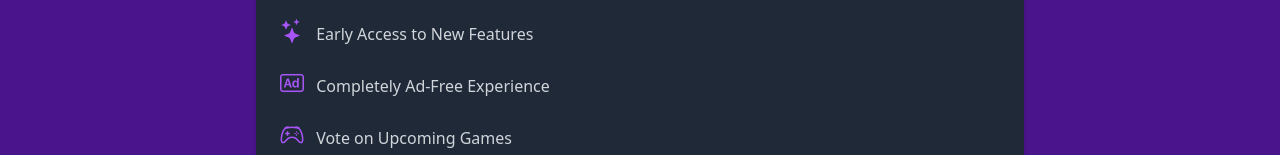
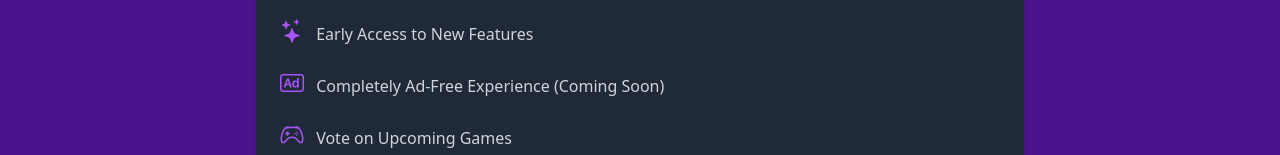
Before and after one commit to AyhamUs/babgames.com, a plain HTML site: page donate.html in a window 1280 px wide. Shown: the part 343-498 px from the top of the page. Drawn offline with nearby package versions, Linux system fonts and the light colour scheme.

Commit message:
Update donate.html

```diff
--- a/donate.html
+++ b/donate.html
@@ -77,7 +77,7 @@
       <h2 class="text-2xl font-semibold text-purple-400 mb-4">🎁 Benefits of Donating</h2>
       <ul class="space-y-4 text-gray-300">
         <li><i class="bi bi-stars benefit-icon"></i> Early Access to New Features</li>
-        <li><i class="bi bi-badge-ad benefit-icon"></i> Completely Ad-Free Experience</li>
+        <li><i class="bi bi-badge-ad benefit-icon"></i> Completely Ad-Free Experience (Coming Soon)</li>
         <li><i class="bi bi-controller benefit-icon"></i> Vote on Upcoming Games</li>
         <li><i class="bi bi-heart-fill benefit-icon"></i> Directly Support Our Website</li>
       </ul>
```
